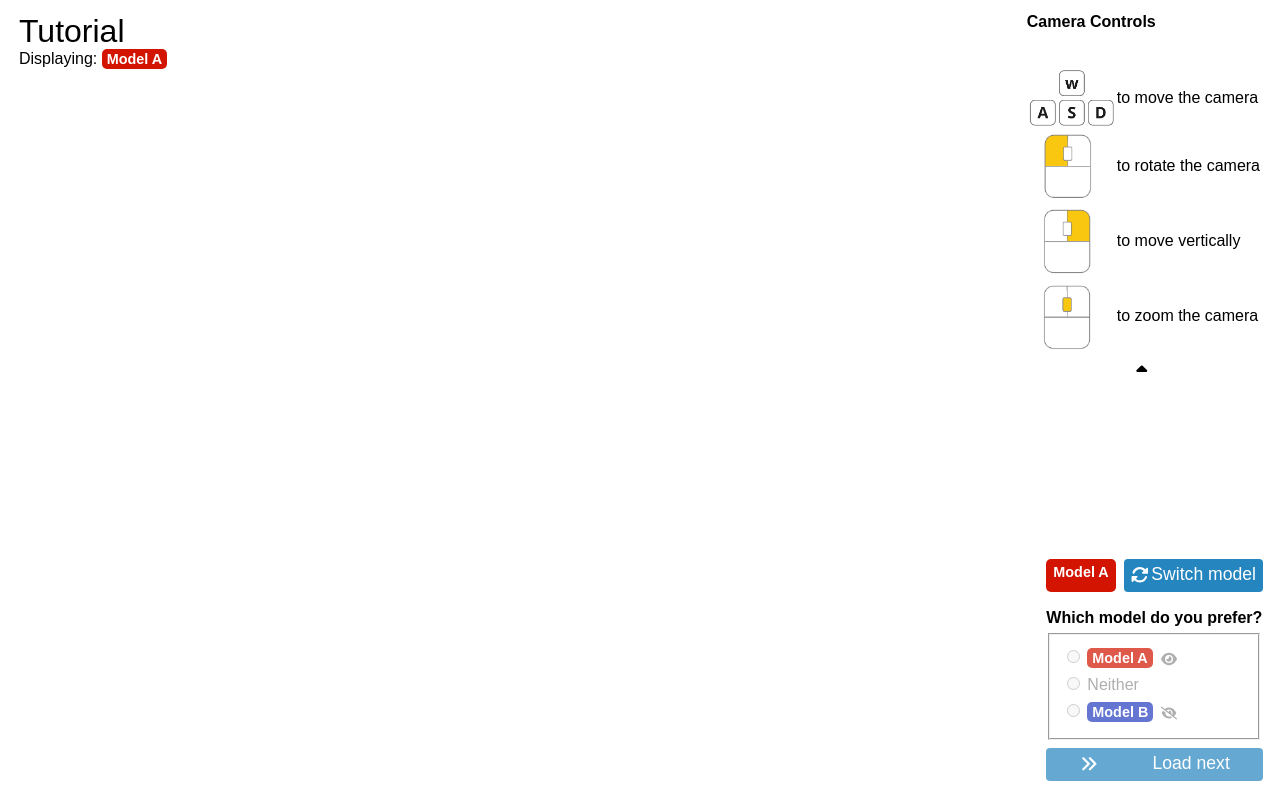
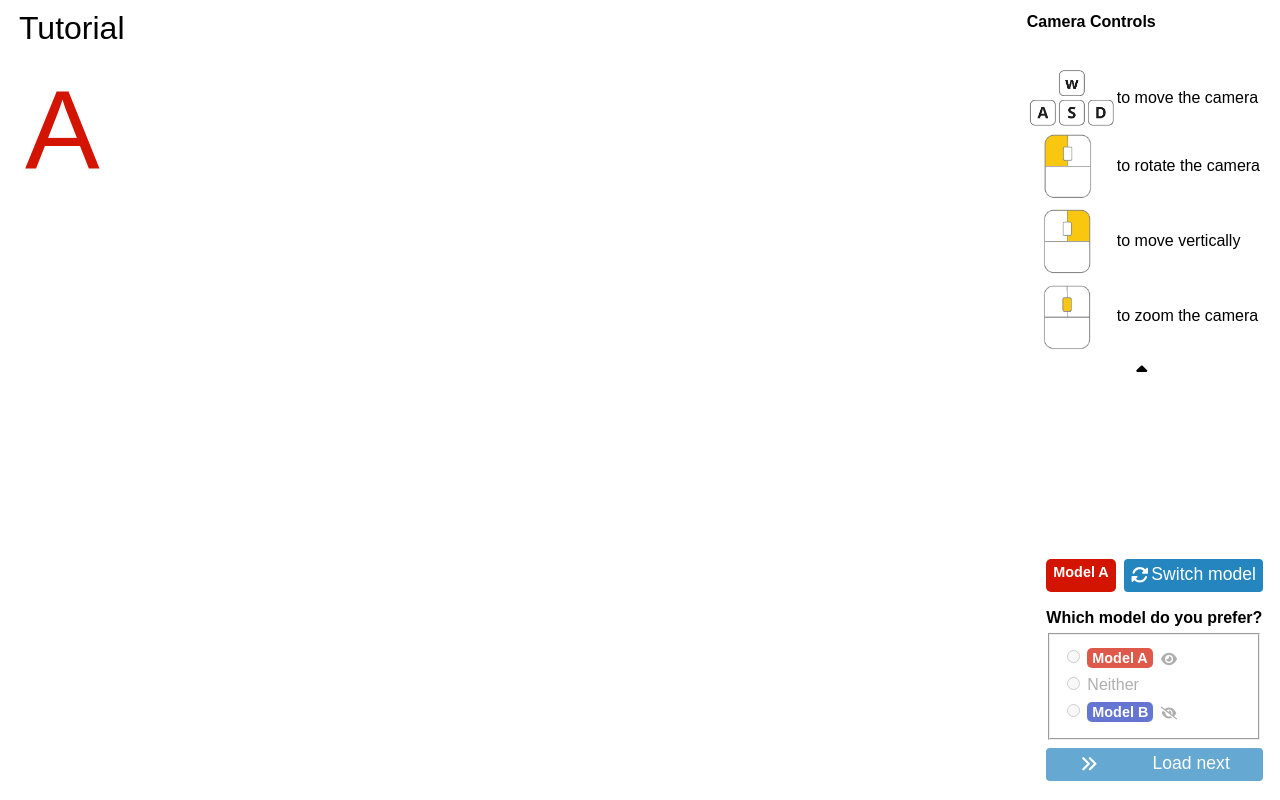
Before and after one commit to PaulErpen/eval-viewer, a React (Vite) app: page / in a window 1280 px wide. Built offline with nearby package versions, Linux system fonts and the light colour scheme; no server answers.

Commit message:
make model hint in header clearer

```diff
--- a/src/components/eval-handler/eval-handler.scss
+++ b/src/components/eval-handler/eval-handler.scss
@@ -45,12 +45,22 @@
     position: absolute;
     top: 10px;
     left: 10px;
-    background-color: white;
-    padding: 3px 9px 6px 9px;
-    border-radius: 4px;
 
     .header {
       font-size: 2rem;
+      background-color: white;
+      padding: 3px 9px 6px 9px;
+      border-radius: 4px;
+    }
+
+    .header-model-hint {
+      font-size: 7rem;
+      background: #ffffff54;
+      display: inline-block;
+      padding: 15px;
+      line-height: 6rem;
+      margin-top: 20px;
+      border-radius: 5px;
     }
   }
 
--- a/src/components/eval-handler/eval-handler.tsx
+++ b/src/components/eval-handler/eval-handler.tsx
@@ -54,9 +54,11 @@ export const EvalHandler = () => {
           {!isInTutorialMode && (
             <span className="header">{nPairsRated}/6 pairs rated</span>
           )}
-          <div>
-            Displaying: {<ModelLozenge showFirstModel={showFirstModel} />}
-          </div>
+          <br/>
+          <span className="header-model-hint">
+            {showFirstModel && <span style={{ color: "#d21400" }}>A</span>}
+            {!showFirstModel && <span style={{ color: "#243cbf" }}>B</span>}
+          </span>
         </div>
       )}
 
```
